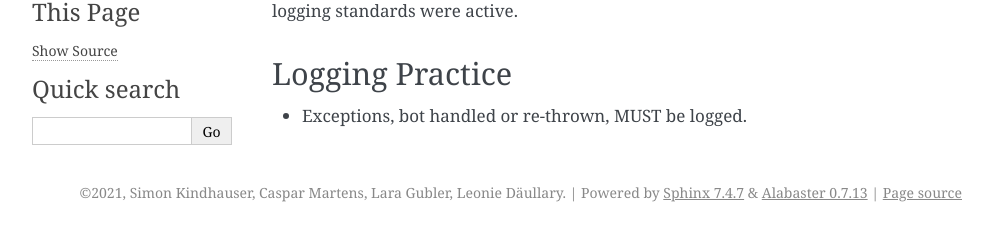
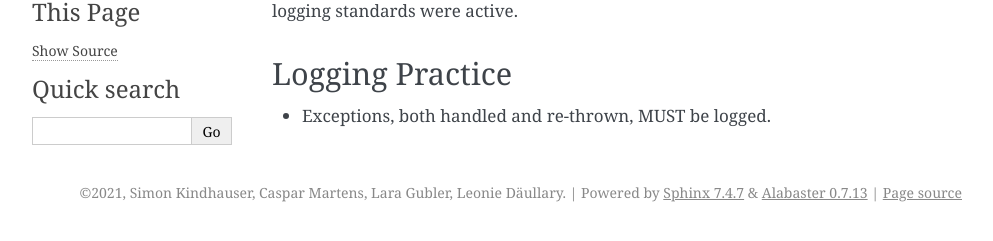
Before and after one commit to blackfennec-org/blackfennec, a Sphinx documentation site: the page built from docs/source/project_management/logging_standards.rst, in a window 1280 px wide. Shown: the part 152-393 px from the top of the page, without its empty margins (148-1141 px from the left). Built offline with Sphinx 7.4.7, drawn with Linux system fonts in a browser that asks for light colours.

Commit message:
fix typo in logging_standards

```diff
--- a/docs/source/project_management/logging_standards.rst
+++ b/docs/source/project_management/logging_standards.rst
@@ -4,4 +4,4 @@ This document describes the logging practices currently active in this project.
 
 Logging Practice
 ****************
-* Exceptions, bot handled or re-thrown, MUST be logged.
+* Exceptions, both handled and re-thrown, MUST be logged.
```
